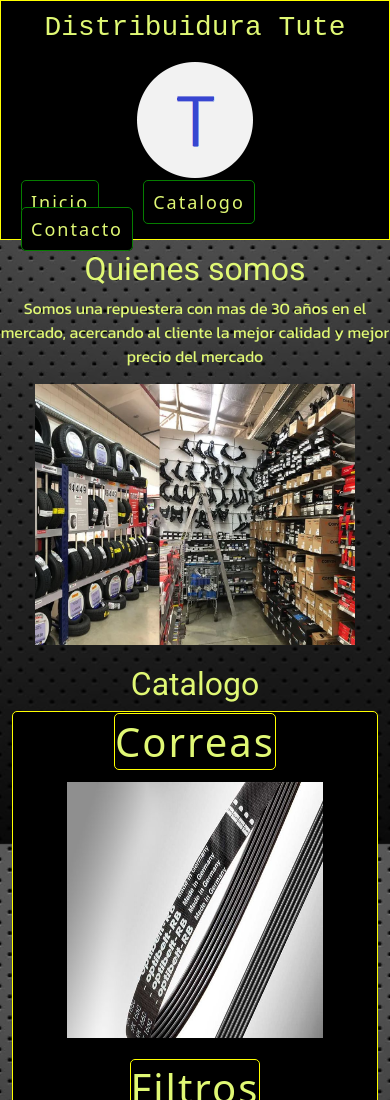
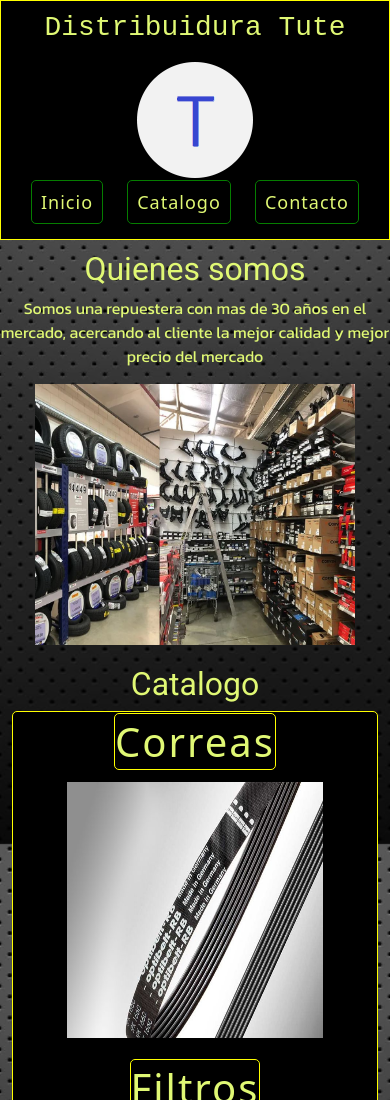
Before and after one commit to MatiasPistorio/PF-Pistorio, a website: page index.html in a window 390 px wide. Shown: the top 1100 px of the page. Drawn offline with Linux system fonts and the light colour scheme.

Commit message:
proyectofinal

```diff
--- a/SCSS/styles.scss
+++ b/SCSS/styles.scss
@@ -40,12 +40,12 @@
                 a {
                     border-radius: 5px;
                     background-color: $color-boton-menu;
-                    margin: 0 20px;
+                    margin: 0 10px;
                     padding: 10px;
                     list-style-type: none;
                     text-decoration: none;
                     color: $color-secundario;
-                    letter-spacing: 2px;
+                    letter-spacing: 1px;
                     font-size: large;
                     position: relative;
                     overflow: hidden;
```
Also changed, not shown: CSS/styles.css, index.html (line endings or trailing spaces).
